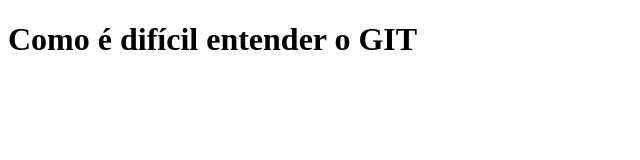
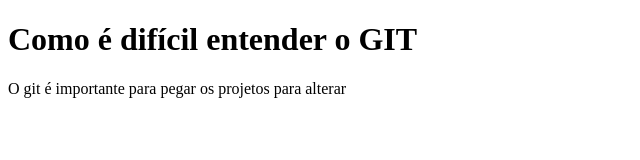
Before and after one commit to klifmedia/curso_alura, a plain HTML site: page index.html in a window 1280 px wide. Shown: the whole page, without its empty margins (0-640 px from the left). Drawn offline with Linux system fonts and the light colour scheme.

Commit message:
primeiro paragrafo

```diff
--- a/index.html
+++ b/index.html
@@ -5,5 +5,6 @@
 </head>
 <body>
 	<h1>Como é difícil entender o GIT</h1>
+	<p>O git é importante para pegar os projetos para alterar</p>
 </body>
 </html>
```
